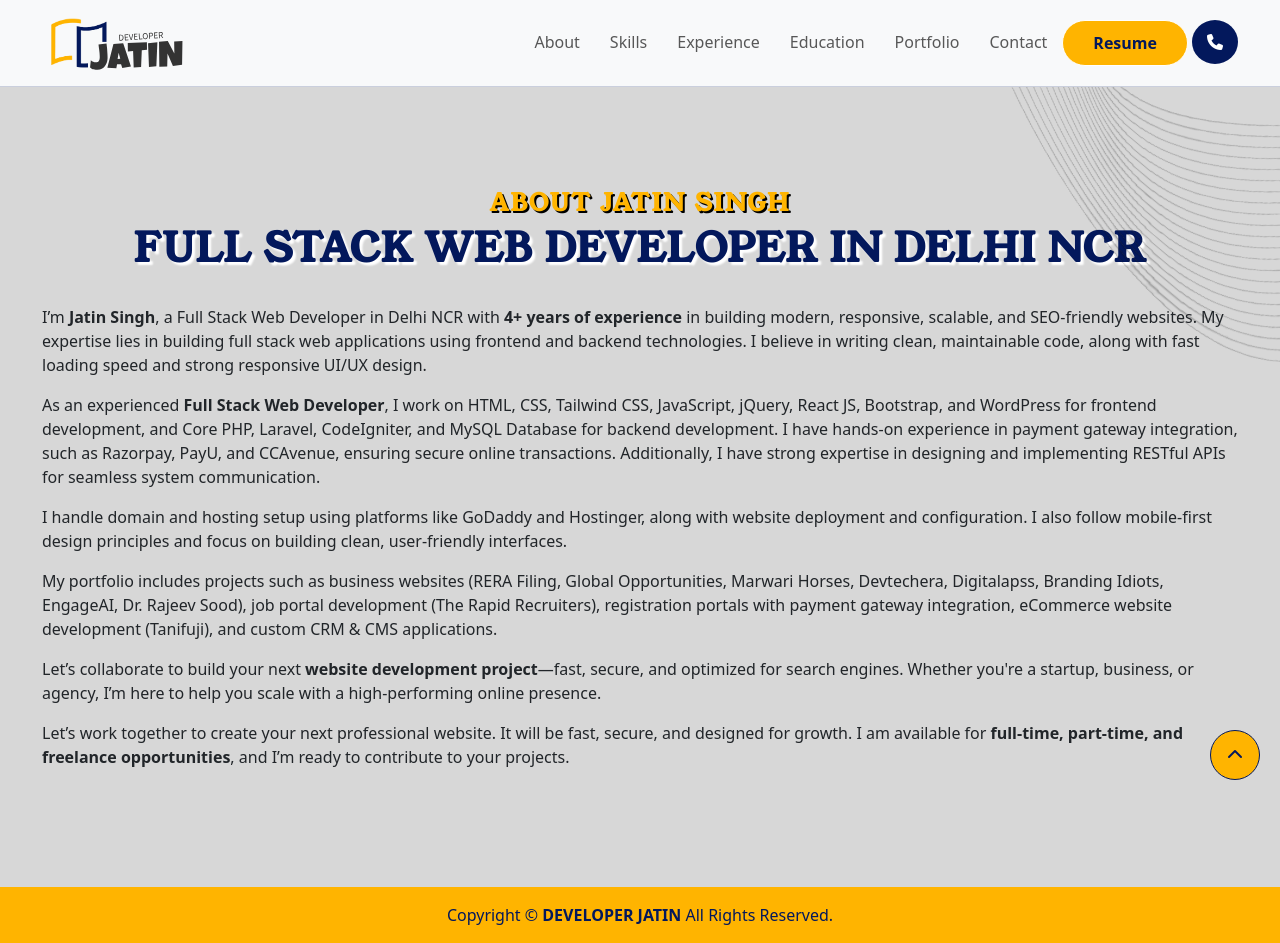
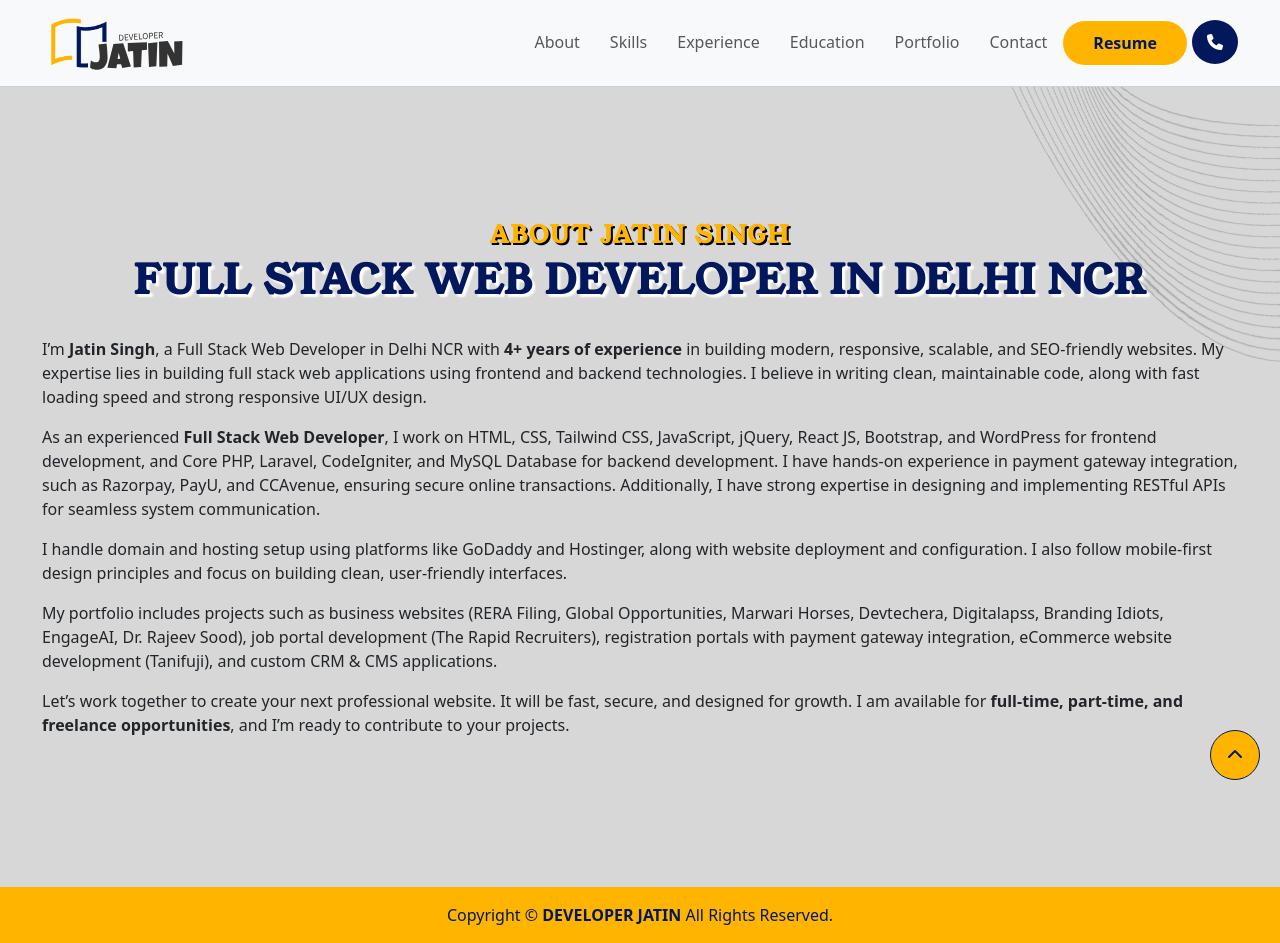
Before and after one commit to singhjatin08/developerJatin, a React (Create React App) app: page /developerJatin/about in a window 1280 px wide. Built offline with nearby package versions, Linux system fonts and the light colour scheme.

Commit message:
content update

```diff
--- a/src/components/About.js
+++ b/src/components/About.js
@@ -27,11 +27,6 @@ export default function About() {
           <p>
             My portfolio includes projects such as business websites (RERA Filing, Global Opportunities, Marwari Horses, Devtechera, Digitalapss, Branding Idiots, EngageAI, Dr. Rajeev Sood), job portal development (The Rapid Recruiters), registration portals with payment gateway integration, eCommerce website development (Tanifuji), and custom CRM & CMS applications.
           </p>
-
-          <p>
-            Let’s collaborate to build your next <strong>website development project</strong>—fast, secure, and optimized for search engines. Whether you're a startup, business, or agency, I’m here to help you scale with a high-performing online presence.
-          </p>
-
           <p>
             Let’s work together to create your next professional website. It will be fast, secure, and designed for growth. I am available for <strong>full-time, part-time, and freelance opportunities</strong>, and I’m ready to contribute to your projects.
           </p>
```
